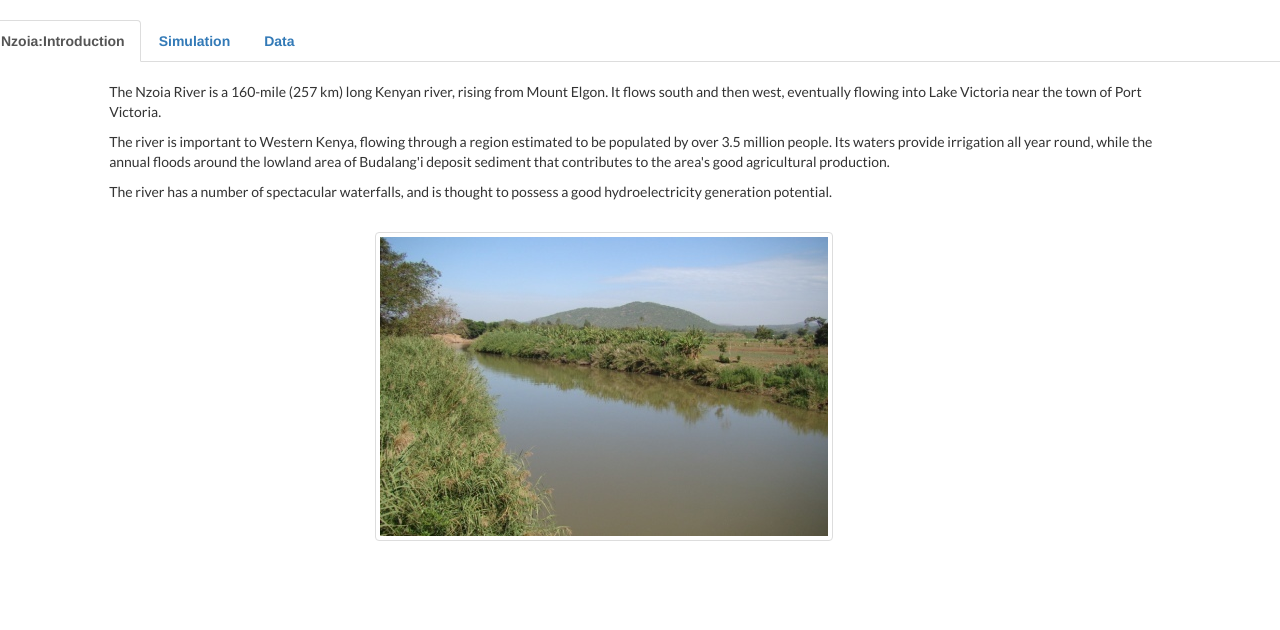
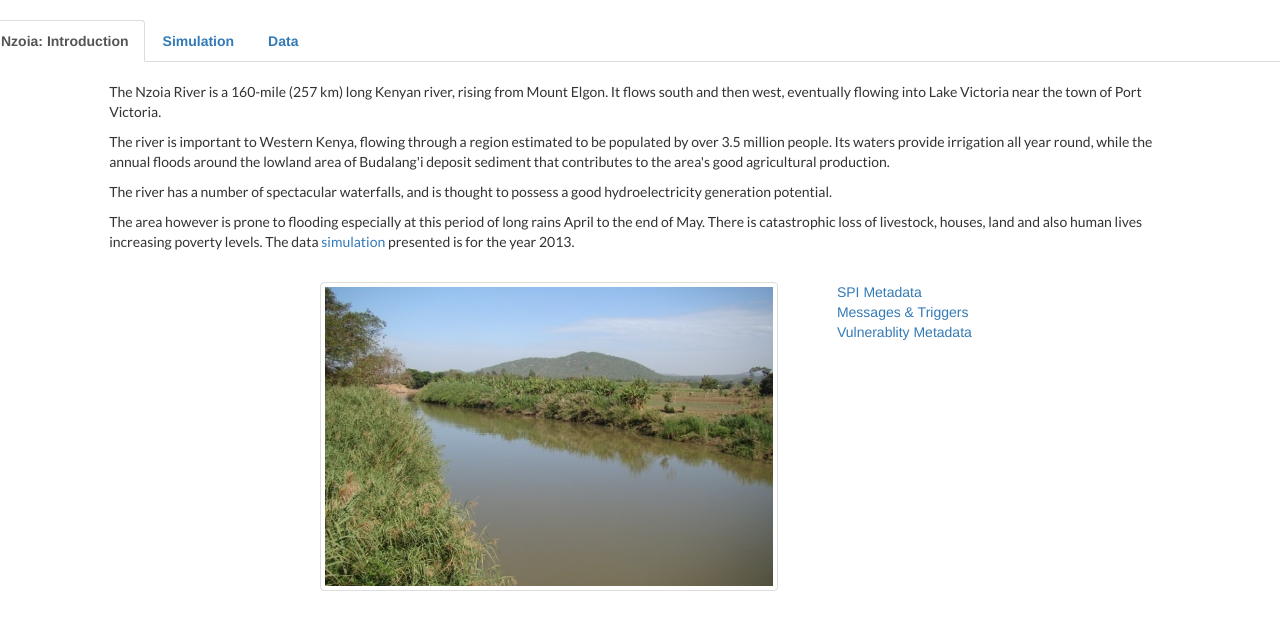
Before and after one commit to Upande/Climwarm, a Django app: page /nzoia in a window 1280 px wide. Shown: the part 52-682 px from the top of the page. Run offline with Django 3.2, Linux system fonts and the light colour scheme; data that the repository does not hold is empty; parts of the project's set-up code (start-up, migrations or seed data) failed here and were passed over; some libraries are stand-ins or nearby versions.

Commit message:
adding metadata links

```diff
--- a/EWS/templates/nzoia.html
+++ b/EWS/templates/nzoia.html
@@ -33,7 +33,7 @@ p{
  	<div class="row">
  		<div role="tabpanel">
  			<ul class="nav nav-tabs" id="tablist">
- 				<li role="presentation" class="active"><a href="#introduction" aria-controls="introduction" role="tab" data-toggle="tab"><b>Nzoia:Introduction</b></a></li>
+ 				<li role="presentation" class="active"><a href="#introduction" aria-controls="introduction" role="tab" data-toggle="tab"><b>Nzoia: Introduction</b></a></li>
                 <li role="presentation"><a href="#simulation" aria-controls="simulation" role="tab" data-toggle="tab"><b>Simulation</b></a></li>
                 <li role="presentation"><a href="#data" aria-controls="data" role="tab" data-toggle="tab"><b>Data</b></a></li>
  			</ul>
@@ -51,8 +51,20 @@ p{
                                 <p class="text-left">
                                     The river has a number of spectacular waterfalls, and is thought to possess a good hydroelectricity generation potential.
                                 </p>
+                                <p class="text-left">
+                                    The area however is prone to flooding especially at this period of long rains April to the end of May. There is catastrophic loss of livestock, houses, land and also human lives increasing poverty levels. The data <a href="#simulation">simulation</a> presented is for the year 2013.
+                                </p>
                                 <br/>
-                                <img src="{{ STATIC_URL }}img/r-nzoia.jpg" class="thumbnail col-md-offset-3" align="center">
+                                <div class="row">
+                                    <div class="col-md-6 col-md-offset-2" align="center">
+                                        <img src="{{ STATIC_URL }}img/r-nzoia.jpg" class="thumbnail" align="center">
+                                    </div>
+                                    <div class="col-md-2">
+                                        <a href="http://maps.virtualkenya.org/documents/969">SPI Metadata</a><br/>
+                                        <a href="http://maps.virtualkenya.org/documents/970">Messages & Triggers</a><br/>
+                                        <a href="http://maps.virtualkenya.org/documents/971">Vulnerablity Metadata</a><br/>
+                                    </div>
+                                </div>
 
                         </div>
  				</div>
```
